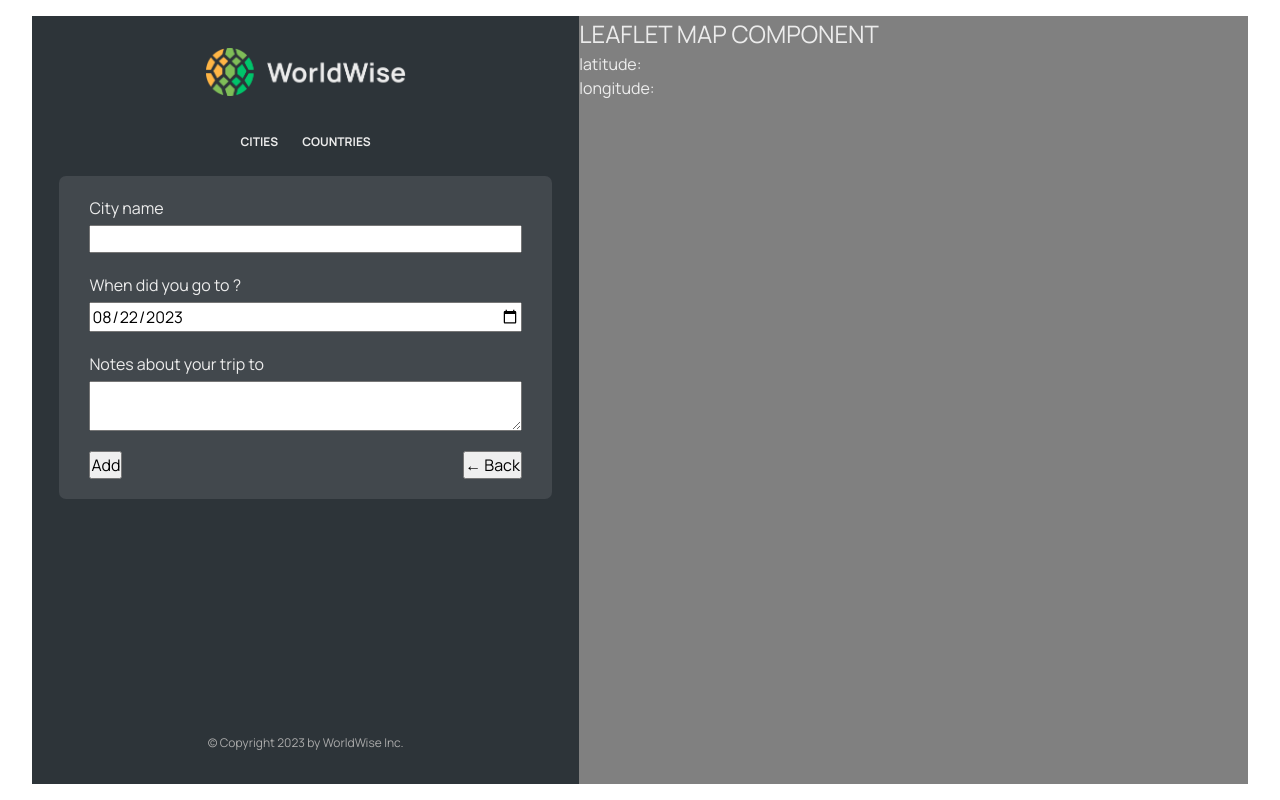
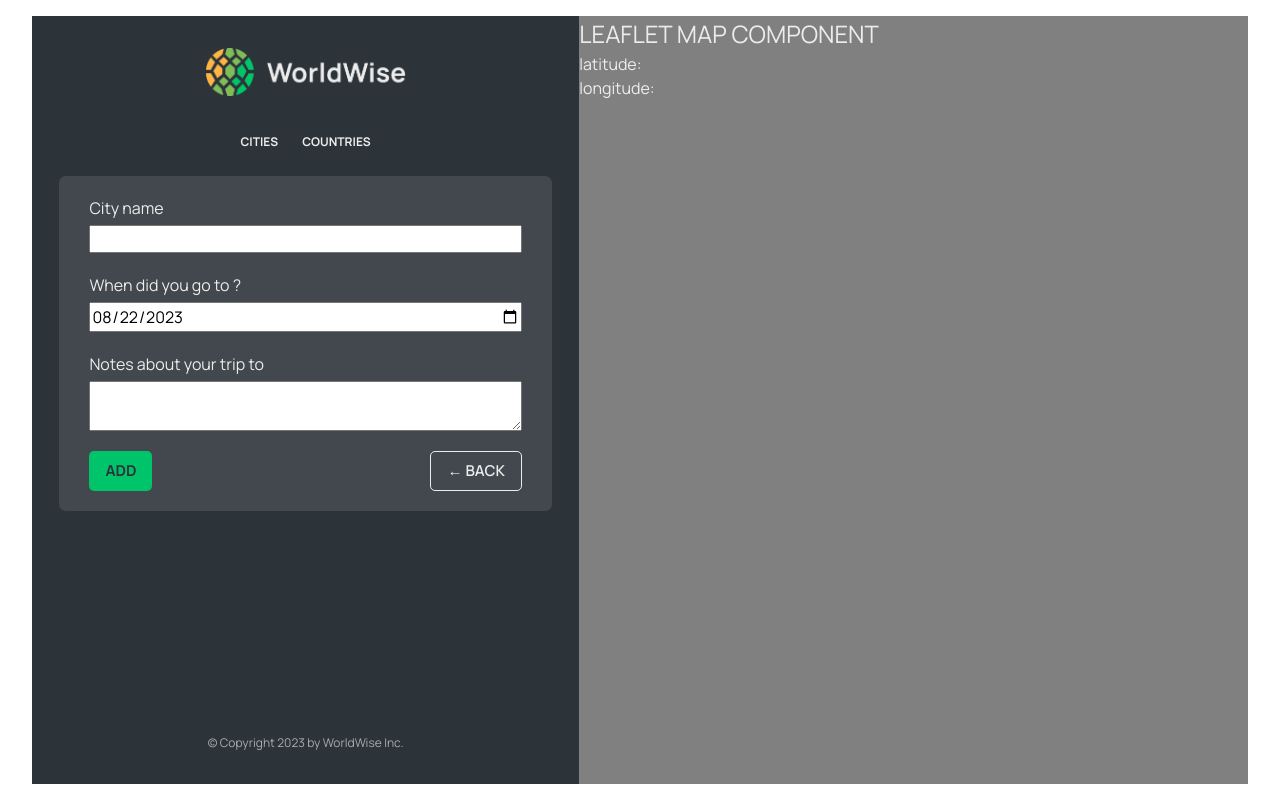
Before and after one commit to DanielArzani/world-wise, a React (Vite) app: page /app/form in a window 1280 px wide. Built offline with nearby package versions, Linux system fonts and the light colour scheme; data requests are answered from the project's data file.

Commit message:
Create a Button component and add the functionality to go back

```diff
--- /dev/null
+++ b/src/components/Button/Button.tsx
@@ -0,0 +1,97 @@
+import React from 'react';
+import styled from 'styled-components';
+
+type ButtonProps = {
+  children: React.ReactNode;
+  onClick?: () => void;
+  type: 'primary' | 'back' | 'position';
+};
+
+/**
+ * A re-usable, customizable button
+ * @param children The content of the button
+ * @param onClick The function to be called on click event
+ * @param type A condition for adding a css class
+ */
+function Button({ children, onClick, type }: ButtonProps) {
+  return (
+    <ButtonStyles className={type} onClick={onClick}>
+      {children}
+    </ButtonStyles>
+  );
+}
+
+export default Button;
+
+const ButtonStyles = styled.button`
+  color: inherit;
+  border: none;
+  border-radius: 5px;
+  cursor: pointer;
+  font-family: inherit;
+  font-size: 0.9375rem;
+  padding: 0.5rem 1rem;
+  text-transform: uppercase;
+
+  &.primary {
+    background-color: var(--color-brand--2);
+    color: var(--color-dark--1);
+    font-weight: 700;
+  }
+
+  &.back {
+    background: none;
+    border: 1px solid currentColor;
+    font-weight: 600;
+  }
+
+  &.position {
+    position: absolute;
+    bottom: 2.5rem;
+    left: 50%;
+
+    background-color: var(--color-brand--2);
+    box-shadow: 0 0.25rem 0.75rem rgba(36, 42, 46, 0.16);
+    color: var(--color-dark--1);
+    font-weight: 700;
+    font-size: 0.5469rem;
+    transform: translateX(-50%);
+    z-index: 1000;
+  }
+`;
+
+// .btn {
+//   color: inherit;
+//   text-transform: uppercase;
+//   padding: 0.8rem 1.6rem;
+//   font-family: inherit;
+//   font-size: 1.5rem;
+//   border: none;
+//   border-radius: 5px;
+//   cursor: pointer;
+// }
+
+// .primary {
+// font-weight: 700;
+// background-color: var(--color-brand--2);
+// color: var(--color-dark--1);
+// }
+
+// .back {
+// font-weight: 600;
+// background: none;
+// border: 1px solid currentColor;
+// }
+
+// .position {
+//   font-weight: 700;
+//   position: absolute;
+//   z-index: 1000;
+//   font-size: 1.4rem;
+//   bottom: 4rem;
+//   left: 50%;
+//   transform: translateX(-50%);
+//   background-color: var(--color-brand--2);
+//   color: var(--color-dark--1);
+//   box-shadow: 0 0.4rem 1.2rem rgba(36, 42, 46, 0.16);
+// }
--- /dev/null
+++ b/src/components/Button/index.tsx
@@ -0,0 +1,2 @@
+export * from "./Button";
+export { default } from "./Button";
--- a/src/components/CityInfo/CityInfo.tsx
+++ b/src/components/CityInfo/CityInfo.tsx
@@ -2,8 +2,9 @@ import React from 'react';
 import { CityType } from '../../types/City';
 import styled from 'styled-components';
 import formatDate from '../../utils/formateDate';
-import { useParams } from 'react-router-dom';
+import { useNavigate, useParams } from 'react-router-dom';
 import { useCityFromUrl } from '../../hooks/useCityFromUrl';
+import Button from '../Button';
 
 type CityInfoProps = {
   oneCityData: CityType[];
@@ -15,6 +16,7 @@ type CityInfoProps = {
  */
 function CityInfo({ oneCityData }: CityInfoProps) {
   const { id } = useParams();
+  const navigate = useNavigate();
   const matchedCity = useCityFromUrl(oneCityData);
 
   if (matchedCity === undefined)
@@ -62,7 +64,9 @@ function CityInfo({ oneCityData }: CityInfoProps) {
         </a>
       </WikiLinkWrapper>
 
-      <BackButton>← BACK</BackButton>
+      <Button type='back' onClick={() => navigate(-1)}>
+        ← BACK
+      </Button>
     </Wrapper>
   );
 }
@@ -87,6 +91,10 @@ const Wrapper = styled.div`
     font-size: 0.6875rem;
     font-weight: 800;
     text-transform: uppercase;
+  }
+
+  & button {
+    align-self: start;
   }
 `;
 
@@ -130,18 +138,3 @@ const WikiLinkWrapper = styled.div`
     text-decoration: underline;
   }
 `;
-
-const BackButton = styled.button`
-  align-self: flex-start;
-
-  background: none;
-  border: 1px solid var(--color-light--2);
-  border-radius: 5px;
-  color: inherit;
-  cursor: pointer;
-  font-family: inherit;
-  font-size: 0.9375rem;
-  font-weight: 600;
-  padding: 0.5rem 1rem;
-  text-transform: uppercase;
-`;
--- a/src/components/Form/Form.tsx
+++ b/src/components/Form/Form.tsx
@@ -1,5 +1,7 @@
 import React, { useState, ChangeEvent, FormEvent } from 'react';
 import styled from 'styled-components';
+import Button from '../Button';
+import { useNavigate } from 'react-router-dom';
 
 /**
  * Convert a country code to its corresponding flag emoji.
@@ -24,6 +26,7 @@ function Form(): JSX.Element {
     new Date().toISOString().split('T')[0]
   );
   const [notes, setNotes] = useState<string>('');
+  const navigate = useNavigate();
 
   /**
    * Generic handler for input changes.
@@ -84,8 +87,10 @@ function Form(): JSX.Element {
 
       {/* Form action buttons */}
       <ButtonWrapper>
-        <button type='submit'>Add</button>
-        <button type='button'>&larr; Back</button>
+        <Button type='primary'>Add</Button>
+        <Button onClick={() => navigate(-1)} type='back'>
+          &larr; Back
+        </Button>
       </ButtonWrapper>
     </FormWrapper>
   );
```
